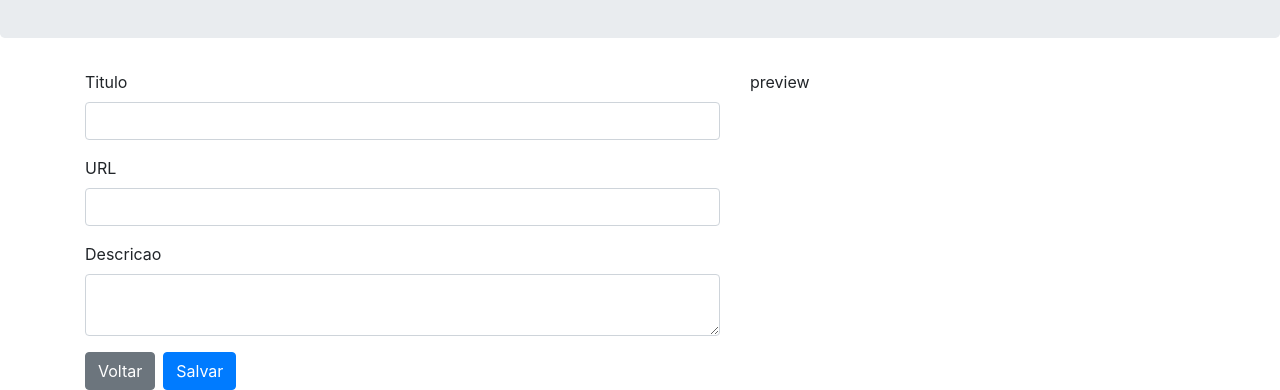
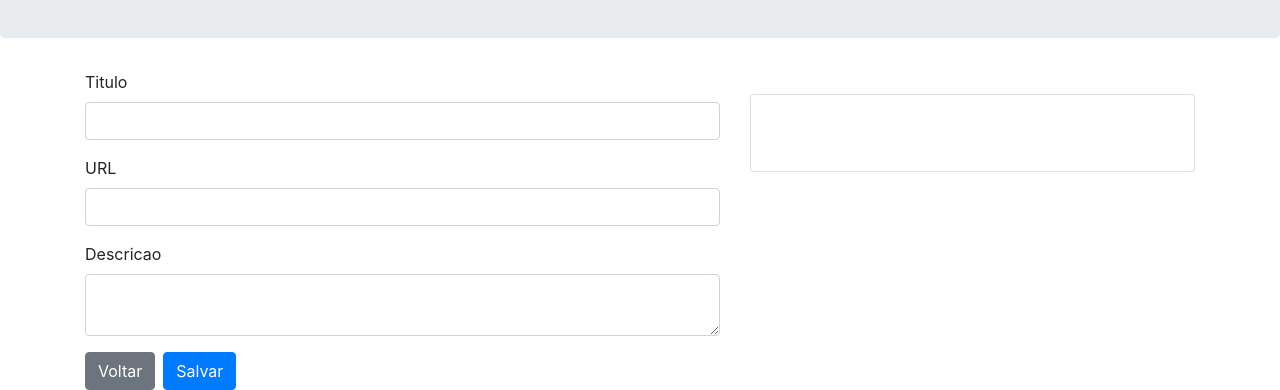
Before and after one commit to ElvisBM/angular-caelum, an Angular app: page /cadastro in a window 1280 px wide. Shown: the part 416-806 px from the top of the page. Built offline with nearby package versions, Linux system fonts and the light colour scheme.

Commit message:
preview cadastro com o component card

```diff
--- a/src/app/cadastro/cadastro.component.html
+++ b/src/app/cadastro/cadastro.component.html
@@ -22,7 +22,9 @@
 		<button class="btn btn-primary">Salvar</button>
 	</form>
 	<aside class="col-md-5">
-	preview
+		<card [dados]="foto" class="col-md-3 mb-4">
+			<foto [url]="foto.url" [titulo]="foto.titulo" class="foto"></foto>
+		</card>
 	</aside>
 	</div>
 </main>
```
Lines whose indentation alone changed are shown as unchanged.
